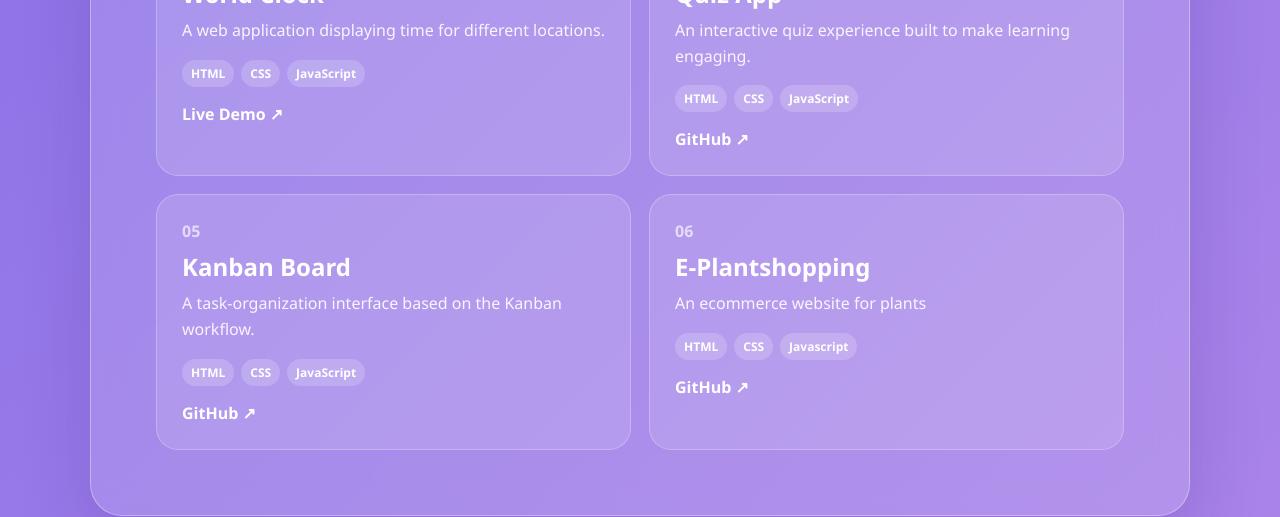
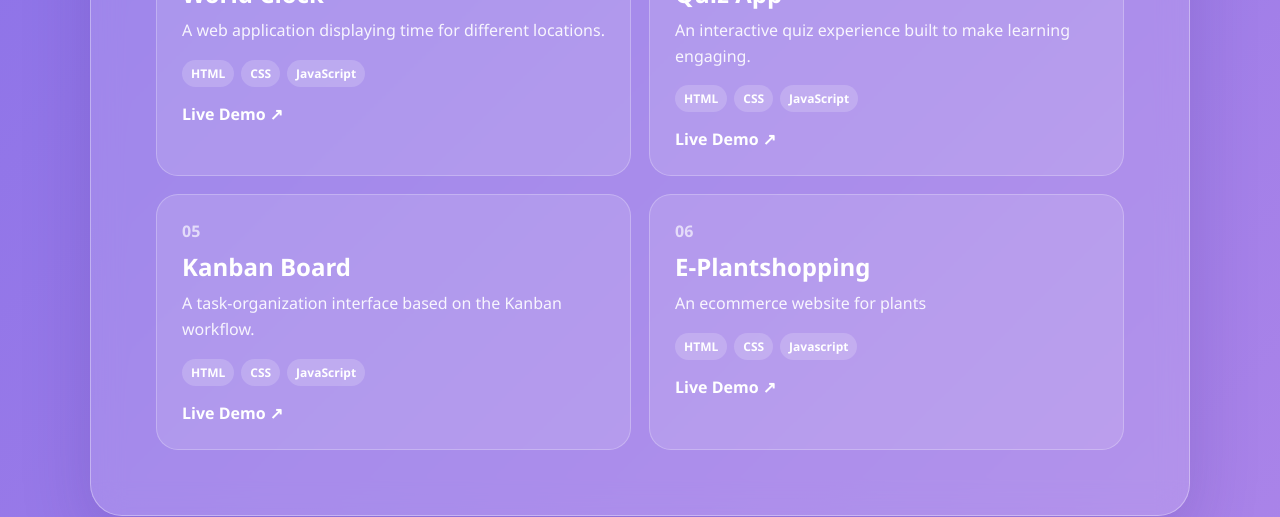
Before and after one commit to patie01/patie-portfolio, a plain HTML site: page index.html in a window 1280 px wide. Shown: the part 3160-3677 px from the top of the page. Drawn offline with Linux system fonts and the light colour scheme.

Commit message:
Update links to 'Live Demo' in index.html

```diff
--- a/index.html
+++ b/index.html
@@ -108,7 +108,7 @@
             <h3>Quiz App</h3>
             <p>An interactive quiz experience built to make learning engaging.</p>
             <div class="tags"><b>HTML</b><b>CSS</b><b>JavaScript</b></div>
-            <a href="https://patie01.github.io/Quiz_App/" target="_blank" rel="noopener">GitHub ↗</a>
+            <a href="https://patie01.github.io/Quiz_App/" target="_blank" rel="noopener">Live Demo ↗</a>
           </article>
 
           <article class="project">
@@ -116,7 +116,7 @@
             <h3>Kanban Board</h3>
             <p>A task-organization interface based on the Kanban workflow.</p>
             <div class="tags"><b>HTML</b><b>CSS</b><b>JavaScript</b></div>
-            <a href="https://patie01.github.io/kanban-board/" target="_blank" rel="noopener">GitHub ↗</a>
+            <a href="https://patie01.github.io/kanban-board/" target="_blank" rel="noopener">Live Demo ↗</a>
           </article>
 
          <article class="project">
@@ -124,7 +124,7 @@
            <h3>E-Plantshopping</h3>
            <p>An ecommerce website for plants</p>
            <div class="tags"><b>HTML</b><b>CSS</b><b>Javascript</b></div>
-           <a href="https://https://patie01.github.io/e-plantshopping/"  target="_blank" rel="noopener">GitHub ↗</a>
+           <a href="https://https://patie01.github.io/e-plantshopping/"  target="_blank" rel="noopener">Live Demo ↗</a>
          </article>
 
         </div>
```
